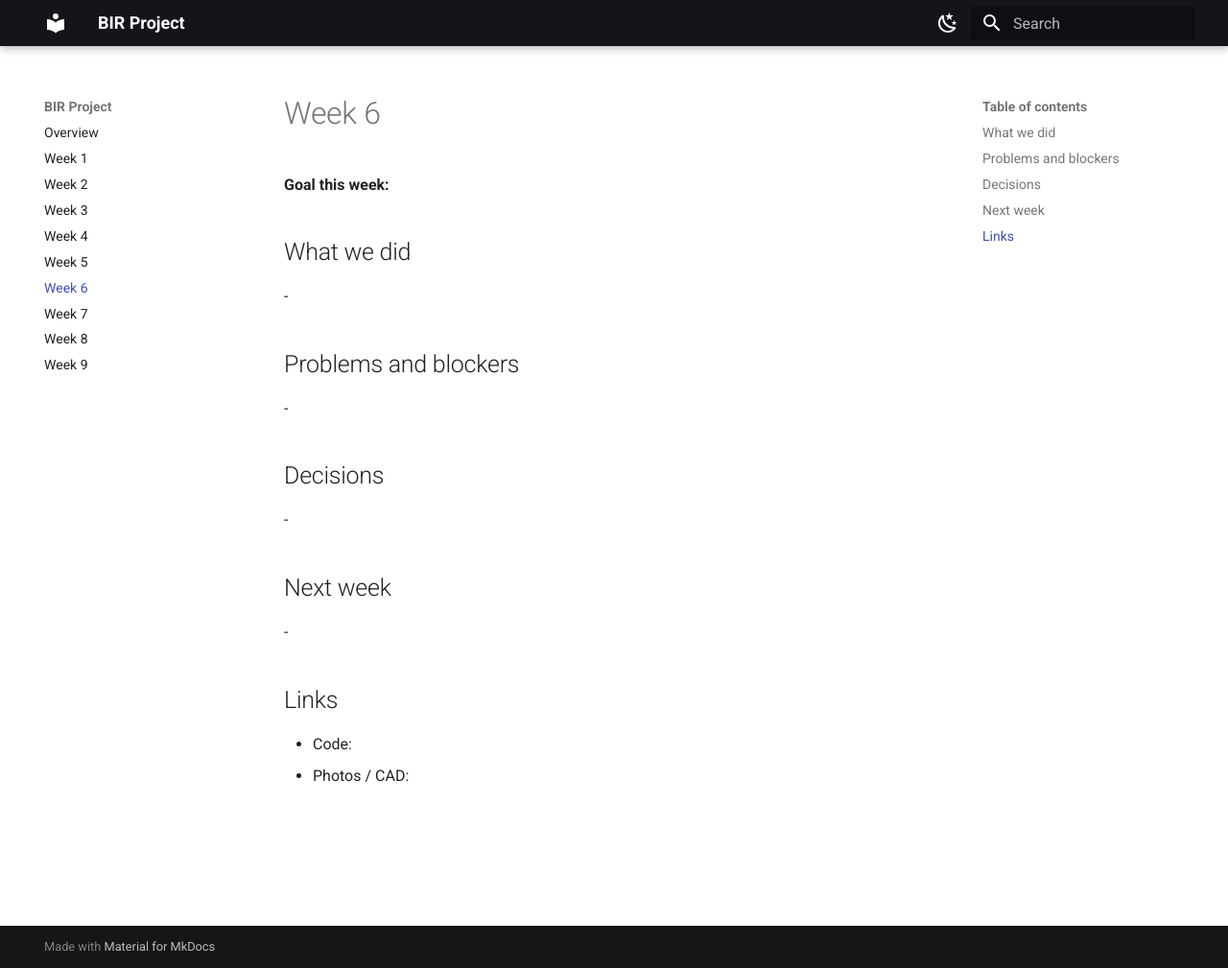
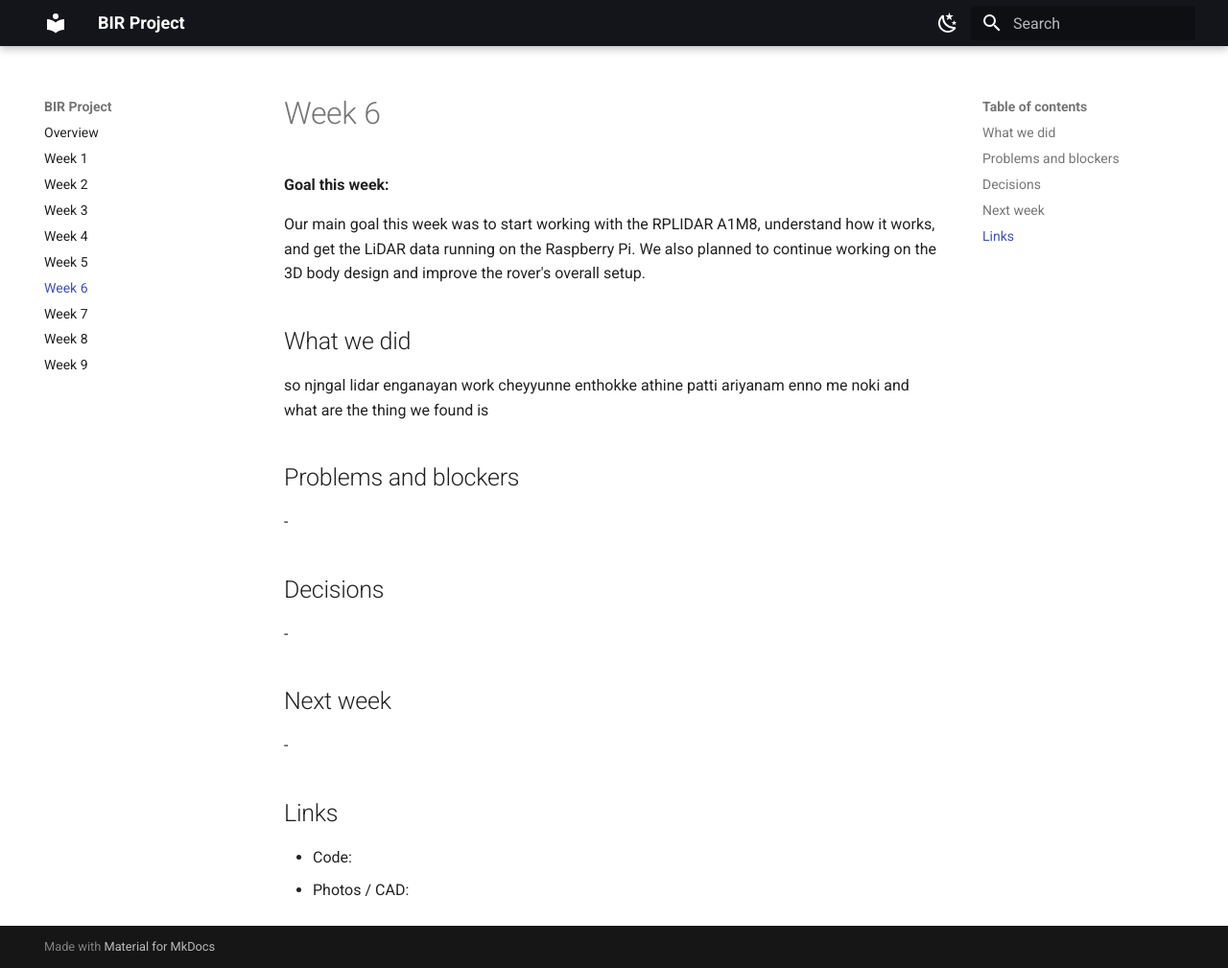
Before and after one commit to BuilderinResidencyTinkerspace/FIORA, an MkDocs documentation site: the page built from docs/week-06.md, in a window 1280 px wide and 1009 px high. Shown: the whole window at 96% size. Built offline with MkDocs 1.6.1 and Material for MkDocs 9.7.7, drawn with Linux system fonts in a browser that asks for light colours.

Commit message:
Update week-06.md

```diff
--- a/docs/week-06.md
+++ b/docs/week-06.md
@@ -2,9 +2,13 @@
 
 **Goal this week:**
 
+Our main goal this week was to start working with the RPLIDAR A1M8, understand how it works, and get the LiDAR data running on the Raspberry Pi. We also planned to continue working on the 3D body design and improve the rover's overall setup.
+
 ## What we did
 
--
+so njngal lidar enganayan work cheyyunne enthokke athine patti ariyanam enno me noki and what are the thing we found is
+
+
 
 ## Problems and blockers
 
```
